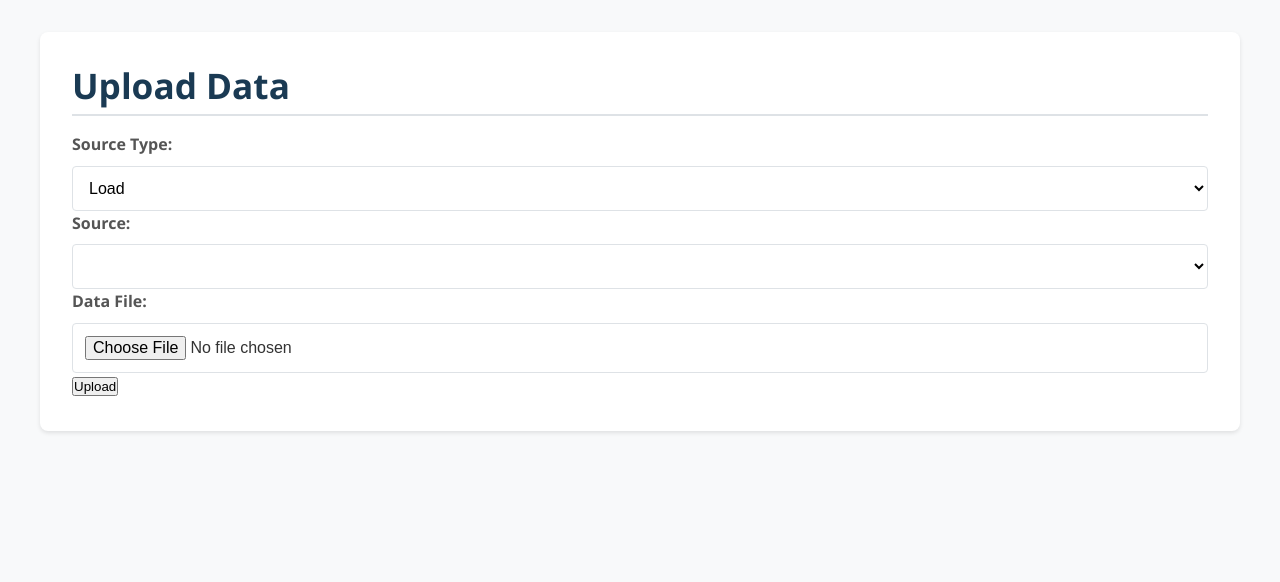
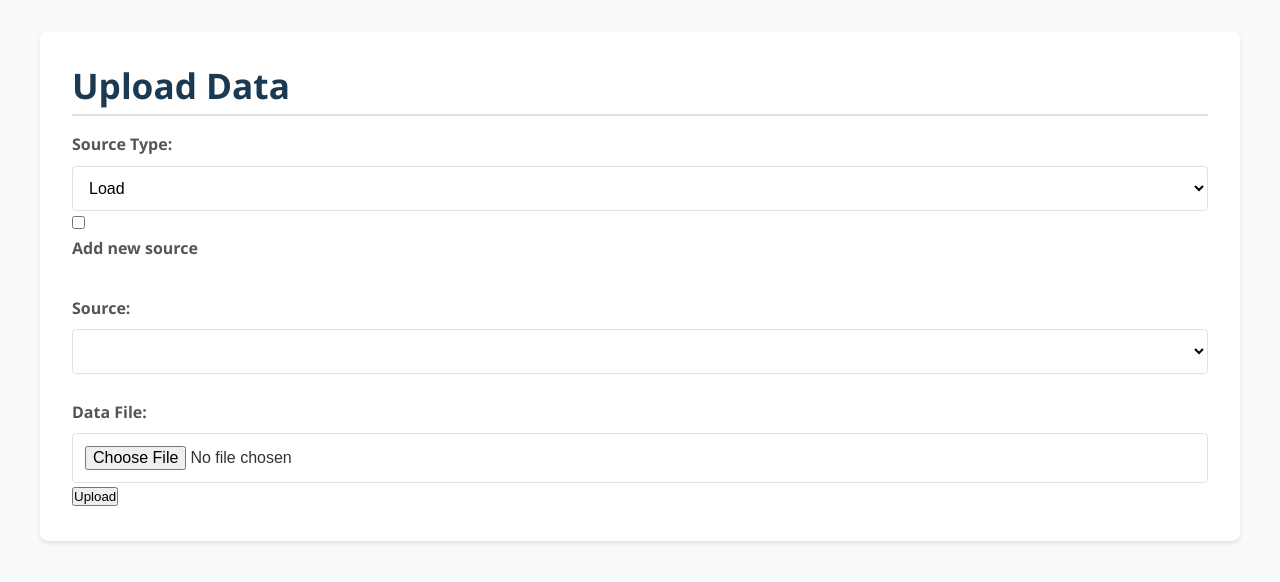
Before and after one commit to patwelch/Energy-Load-Analysis, a Flask app: page /upload in a window 1280 px wide. Shown: the top 582 px of the page. Run offline with Flask 3, Linux system fonts and the light colour scheme; lists and menus that the app fills with data are empty.

Commit message:
merge fix

```diff
--- a/app.py
+++ b/app.py
@@ -32,8 +32,25 @@ def upload():
     session = Session()
     if request.method == 'POST':
         source_type = request.form['source_type']
-        source_id = int(request.form['source_id'])
         file = request.files['file']
+
+        if 'new_source_checkbox' in request.form:
+            if source_type == 'load':
+                new_meter_name = request.form['new_meter_name']
+                building_id = int(request.form['building_id'])
+                new_meter = Meter(name=new_meter_name, building_id=building_id)
+                session.add(new_meter)
+                session.commit()
+                source_id = new_meter.id
+            elif source_type == 'generation':
+                new_generation_source_name = request.form['new_generation_source_name']
+                generation_source_type = request.form['generation_source_type']
+                new_source = GenerationSource(name=new_generation_source_name, type=generation_source_type)
+                session.add(new_source)
+                session.commit()
+                source_id = new_source.id
+        else:
+            source_id = int(request.form['source_id'])
 
         if file:
             temp_path = os.path.join('database', file.filename)
@@ -51,8 +68,9 @@ def upload():
 
     meters = session.query(Meter).all()
     generation_sources = session.query(GenerationSource).all()
+    buildings = session.query(Building).all()
     session.close()
-    return render_template('upload.html', meters=meters, generation_sources=generation_sources)
+    return render_template('upload.html', meters=meters, generation_sources=generation_sources, buildings=buildings)
 
 if __name__ == '__main__':
     if not os.path.exists(db_uri.split('///')[1]):
--- a/templates/upload.html
+++ b/templates/upload.html
@@ -8,10 +8,35 @@
       <option value="generation">Generation</option>
     </select>
     <br>
-    <label for="source_id">Source:</label>
-    <select name="source_id" id="source_id">
-      {# This will be populated dynamically with JavaScript #}
-    </select>
+
+    <input type="checkbox" id="new_source_checkbox" name="new_source_checkbox">
+    <label for="new_source_checkbox">Add new source</label>
+    <br>
+
+    <div id="existing_source_div">
+      <label for="source_id">Source:</label>
+      <select name="source_id" id="source_id">
+        {# This will be populated dynamically with JavaScript #}
+      </select>
+    </div>
+
+    <div id="new_source_div" style="display: none;">
+      <div id="new_load_source">
+        <label for="new_meter_name">New Meter Name:</label>
+        <input type="text" id="new_meter_name" name="new_meter_name"><br>
+        <label for="building_id">Building:</label>
+        <select name="building_id" id="building_id">
+            {# This will be populated from the backend, once buildings are passed #}
+        </select>
+      </div>
+      <div id="new_generation_source" style="display: none;">
+        <label for="new_generation_source_name">New Generation Source Name:</label>
+        <input type="text" id="new_generation_source_name" name="new_generation_source_name"><br>
+        <label for="generation_source_type">Type:</label>
+        <input type="text" id="generation_source_type" name="generation_source_type"><br>
+      </div>
+    </div>
+
     <br>
     <label for="file">Data File:</label>
     <input type="file" name="file" id="file">
@@ -22,14 +47,23 @@
   <script>
     const meters = {{ meters|tojson }};
     const generationSources = {{ generation_sources|tojson }};
+    const buildings = {{ buildings|tojson|default([]) }};
     const sourceTypeSelect = document.getElementById('source_type');
     const sourceIdSelect = document.getElementById('source_id');
+    const newSourceCheckbox = document.getElementById('new_source_checkbox');
+    const existingSourceDiv = document.getElementById('existing_source_div');
+    const newSourceDiv = document.getElementById('new_source_div');
+    const newLoadSourceDiv = document.getElementById('new_load_source');
+    const newGenerationSourceDiv = document.getElementById('new_generation_source');
+    const buildingIdSelect = document.getElementById('building_id');
 
     function populateSources() {
       const selectedType = sourceTypeSelect.value;
       sourceIdSelect.innerHTML = ''; // Clear existing options
 
       if (selectedType === 'load') {
+        newLoadSourceDiv.style.display = 'block';
+        newGenerationSourceDiv.style.display = 'none';
         meters.forEach(meter => {
           const option = document.createElement('option');
           option.value = meter.id;
@@ -37,6 +71,8 @@
           sourceIdSelect.appendChild(option);
         });
       } else if (selectedType === 'generation') {
+        newLoadSourceDiv.style.display = 'none';
+        newGenerationSourceDiv.style.display = 'block';
         generationSources.forEach(source => {
           const option = document.createElement('option');
           option.value = source.id;
@@ -46,10 +82,38 @@
       }
     }
 
+    function populateBuildings() {
+        buildingIdSelect.innerHTML = '';
+        if (buildings) {
+            buildings.forEach(building => {
+                const option = document.createElement('option');
+                option.value = building.id;
+                option.textContent = building.name;
+                buildingIdSelect.appendChild(option);
+            });
+        }
+    }
+
+    function toggleNewSourceForm() {
+        if (newSourceCheckbox.checked) {
+            existingSourceDiv.style.display = 'none';
+            newSourceDiv.style.display = 'block';
+            sourceIdSelect.disabled = true;
+        } else {
+            existingSourceDiv.style.display = 'block';
+            newSourceDiv.style.display = 'none';
+            sourceIdSelect.disabled = false;
+        }
+    }
+
     // Populate on page load
     populateSources();
+    populateBuildings();
+
 
     // Repopulate on change
     sourceTypeSelect.addEventListener('change', populateSources);
+    newSourceCheckbox.addEventListener('change', toggleNewSourceForm);
+
   </script>
 {% endblock %}
```
Also changed, not shown: database.py (+36 -9 lines), 1 other file.
